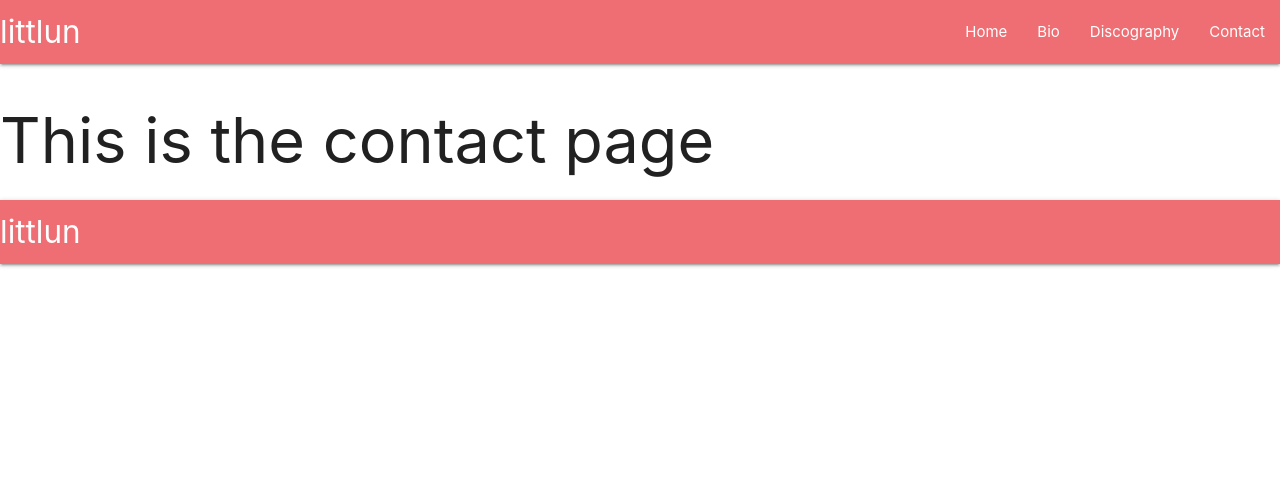
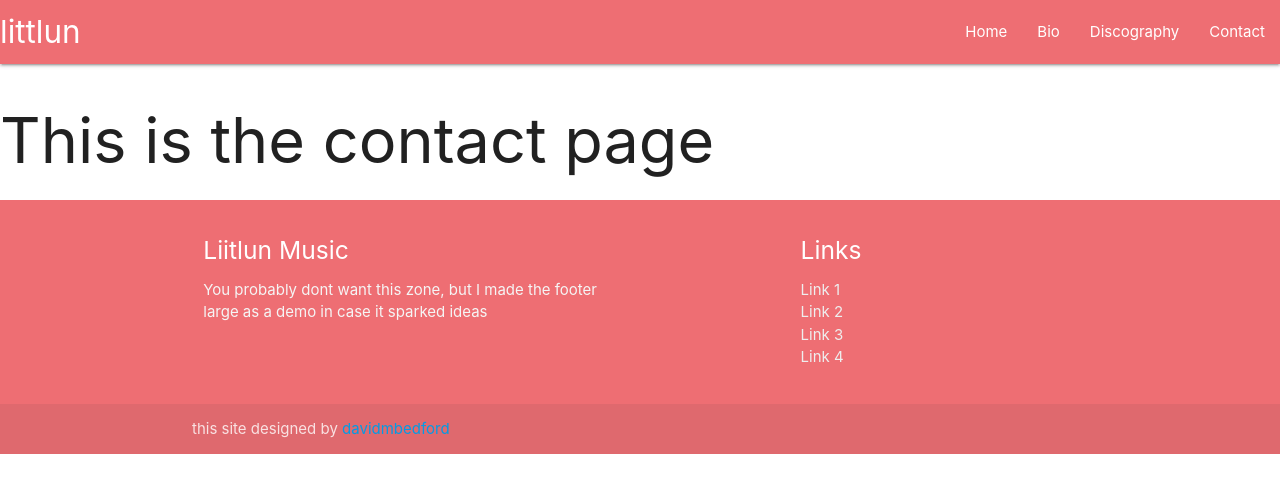
Before and after one commit to davidmbedford/littlunmusic, a React (Create React App) app: page /contact in a window 1280 px wide. Shown: the top 492 px of the page. Built offline with nearby package versions, Linux system fonts and the light colour scheme.

Commit message:
real footer added

```diff
--- a/src/components/footer/index.js
+++ b/src/components/footer/index.js
@@ -1,33 +1,34 @@
-import React, {Component} from 'react';
+import React from 'react';
 import './style.css';
 
-class Footer extends Component {
-    componentDidMount() {
-        const M = window.M;
-        document.addEventListener('DOMContentLoaded', function() {
-          var elems = document.querySelectorAll('.sidenav');
-          var instances = M.Sidenav.init(elems, {});
-        });
-      }
-
-      render() {
-        return (
-          <>
-            <nav>
-            <div className="nav-wrapper">
-              <a href="" className="brand-logo">littlun</a>
-              <a href="" data-target="slide-out" className="sidenav-trigger"><i className="material-icons">menu</i></a>
-              <ul id="nav-mobile" className="right hide-on-med-and-down">
-              </ul>
+function Footer() {
+    return(
+        <footer className="page-footer" id="footertop">
+          <div className="container">
+            <div className="row">
+              <div className="col l6 s12">
+                <h5 className="white-text">Liitlun Music</h5>
+                <p className="grey-text text-lighten-4">You probably dont want this zone, but I made the footer large as a demo in case it sparked ideas</p>
+              </div>
+              <div className="col l4 offset-l2 s12">
+                <h5 className="white-text">Links</h5>
+                <ul>
+                  <li><a className="grey-text text-lighten-3" href="#!">Link 1</a></li>
+                  <li><a className="grey-text text-lighten-3" href="#!">Link 2</a></li>
+                  <li><a className="grey-text text-lighten-3" href="#!">Link 3</a></li>
+                  <li><a className="grey-text text-lighten-3" href="#!">Link 4</a></li>
+                </ul>
+              </div>
             </div>
-          </nav>
-
-            <ul id="slide-out" className="sidenav">
-
-            </ul>
-          </>
-        )
-      }
-    }
+          </div>
+          <div className="footer-copyright" id="footerbottom">
+            <div className="container">
+            this site designed by <span><a href="https://davidmbedford.github.io">davidmbedford</a></span>
+            <a className="grey-text text-lighten-4 right" href="https://www.instagram.com/littlunmusic/?hl=en"><i className="fab fa-instagram fa-lg"></i></a>
+            </div>
+          </div>
+        </footer>
+    )
+}
 
 export default Footer;
```
